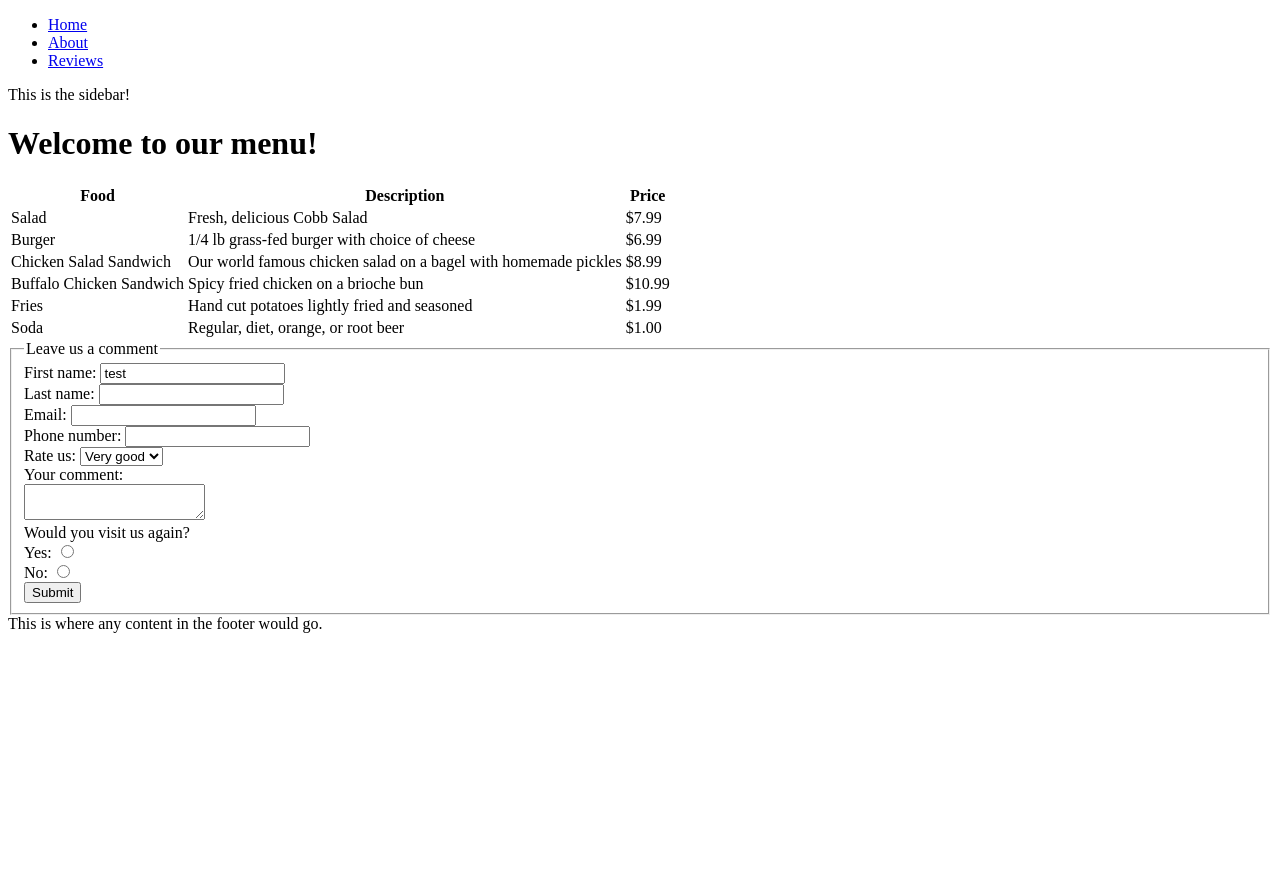
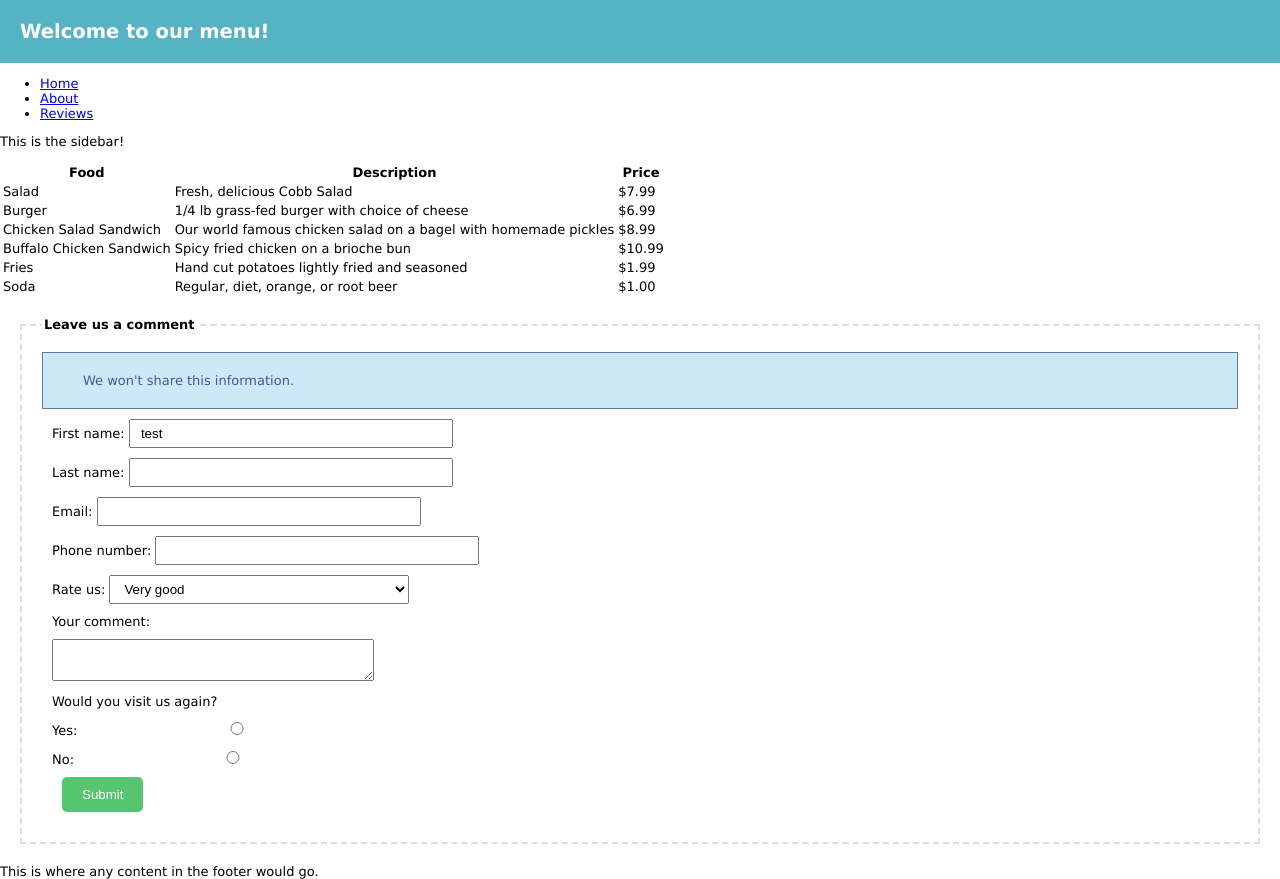
Before and after one commit to mnpro98/HTMLPracticefeb13, a plain HTML site: page index.html in a window 1280 px wide. Before the commit the page ends 800 px from the top, so only its background shows below. Drawn offline with Linux system fonts and the light colour scheme.

Commit message:
Added css elements. Padding, color, backgrounds, etc.

```diff
--- /dev/null
+++ b/css/index.css
@@ -0,0 +1,66 @@
+body{
+	font-family: Verdana, sans-serif;
+	font-size: 13px;
+	color: black;
+	margin: 0;
+	padding: 0;
+}
+
+h2{
+	background-color: #55B3C5;
+	margin:0;
+	padding: 20px;
+	color: white;
+}
+
+fieldset{
+	border:2px dashed #DDDDDD;
+	margin: 20px;
+	padding: 20px;
+}
+
+legend{
+	font-weight: 900;
+}
+
+fieldset > span{
+	border:1px solid #6278B0;
+	color:#42579C;
+	padding: 20px 40px;
+	display: block;
+	background-color: #CCE9F8;
+}
+
+.formElement{
+	width: 300px;
+	padding: 5px 10px;
+}
+
+#rate{
+	width: 250px;
+}
+
+div{
+	margin: 10px;
+}
+
+.clickable{
+	text-align: center;
+	padding: 10px 20px;
+	margin-left: 10px;
+	color: white;
+	border: 0;
+	border-radius: 5px;
+}
+
+.clickable:hover{
+	cursor: pointer;
+}
+
+#submitButton{
+	background-color: #56C56F
+}
+
+#submitButton:hover{
+	opacity: 0.7;
+}
--- a/classpracticefeb13.html
+++ b/index.html
@@ -1,19 +1,23 @@
 <!DOCTYPE html>
 <html>
 <head>
+	<link rel="stylesheet" type="text/css" href="./css/index.css"/>
+	<h2>
+		Welcome to our menu!
+	</h2>
 	<ul>
 		<li>
-			<a href = "https://www.msn.com/es-mx/?cobrand=acer17win10.msn.com&ocid=ACERDHP17&pc=ACTE" target = "blank">
+			<a href = "/index.html">
 				Home
 			</a>
 		</li>
 		<li>
-			<a href = "https://www.msn.com/es-mx/?cobrand=acer17win10.msn.com&ocid=ACERDHP17&pc=ACTE" target = "blank">
+			<a href = "/about.html">
 				About
 			</a>
 		</li>
 		<li>
-			<a href = "https://www.msn.com/es-mx/?cobrand=acer17win10.msn.com&ocid=ACERDHP17&pc=ACTE" target = "blank">
+			<a href = "/reviews.html">
 				Reviews
 			</a>
 		</li>
@@ -21,9 +25,6 @@
 	<p>
 		This is the sidebar!
 	</p>
-	<h1>
-		Welcome to our menu!
-	</h1>
 </head>
 <body>
 	<table>
@@ -114,35 +115,38 @@
 			<legend>
 				Leave us a comment
 			</legend>
+
+			<span> We won't share this information. </span>
+
 			<div>
 				<label for = "firstname">
 					First name:
 				</label>
-				<input type = "text" value="test" id="firstname" class="test" name="user" />
+				<input type = "text" value="test" id="firstname" class="formElement" name="user" />
 			</div>
 			<div>
 				<label for = "lastname">
 					Last name:
 				</label>
-				<input type="text" />
+				<input type="text" id = "lastname" class="formElement" />
 			</div>
 			<div>
 				<label for = "email">
 					Email:
 				</label>
-				<input type="text" />
+				<input type="email" id = "email" class="formElement" />
 			</div>
 			<div>
 				<label for = "phonenumber">
 					Phone number:
 				</label>
-				<input type="text" />
+				<input type="text" id = "phone" class="formElement" />
 			</div>
 			<div>
 				<label for="rate">
 					Rate us:
 				</label>
-				<select name="rate">
+				<select name="rate" class="formElement">
 					<option value="VG">
 						Very good
 					</option>
@@ -155,7 +159,7 @@
 				Your comment:
 			</div>
 			<div>
-				<textarea>
+				<textarea class="formElement">
 
 				</textarea>
 			</div>
@@ -166,16 +170,16 @@
 				<label for = "gender-male">
 					Yes:
 				</label>
-				<input type="radio" value="m" name="gender" id = "gender-male" />
+				<input type="radio" value="m" name="gender" id = "gender-male" class="formElement" />
 			</div>
 			<div>
 				<label for = "gender-female">
 					No:
 				</label>
-				<input type="radio" value="f" name="gender" id = "gender-female" />
+				<input type="radio" value="f" name="gender" id = "gender-female" class="formElement" />
 			</div>
 			<div>
-				<input type="submit" value="Submit" />
+				<input type="submit" value="Submit" id = "submitButton" class="clickable" />
 			</div>
 		</fieldset>
 	</form>
```
Also changed, not shown: index.css (deleted), 1 other file.
